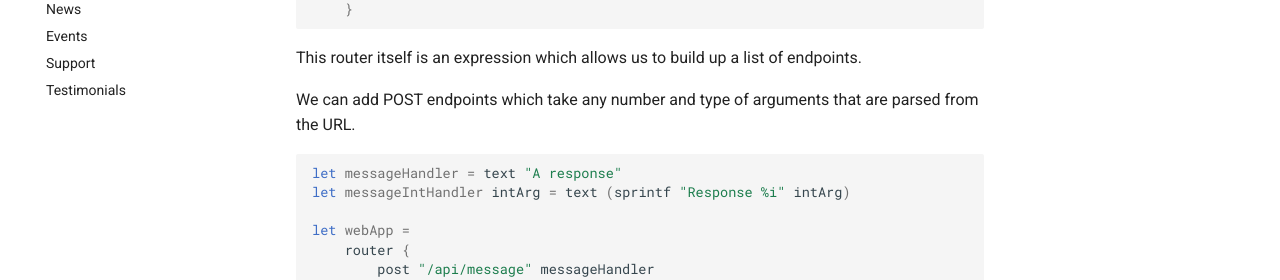
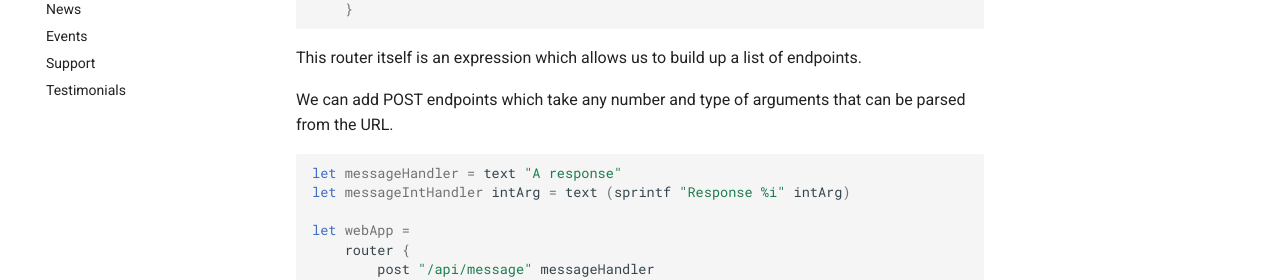
Before and after one commit to SAFE-Stack/docs, an MkDocs documentation site: the page built from docs/recipes/adding-post-endpoint.md, in a window 1280 px wide and 1152 px high. Shown: the part 398-678 px from the top of the window. Built offline with MkDocs 1.6.1 and Material for MkDocs 9.7.7, drawn with Linux system fonts in a browser that asks for light colours; comment, search, counter and statistics services are not loaded.

Commit message:
more grammar

````diff
--- a/docs/recipes/adding-post-endpoint.md
+++ b/docs/recipes/adding-post-endpoint.md
@@ -15,7 +15,7 @@ let app =
 
 This router itself is an expression which allows us to build up a list of endpoints.
 
-We can add POST endpoints which take any number and type of arguments that are parsed from the URL.
+We can add POST endpoints which take any number and type of arguments that can be parsed from the URL.
 
 ```fsharp
 let messageHandler = text "A response"
````
